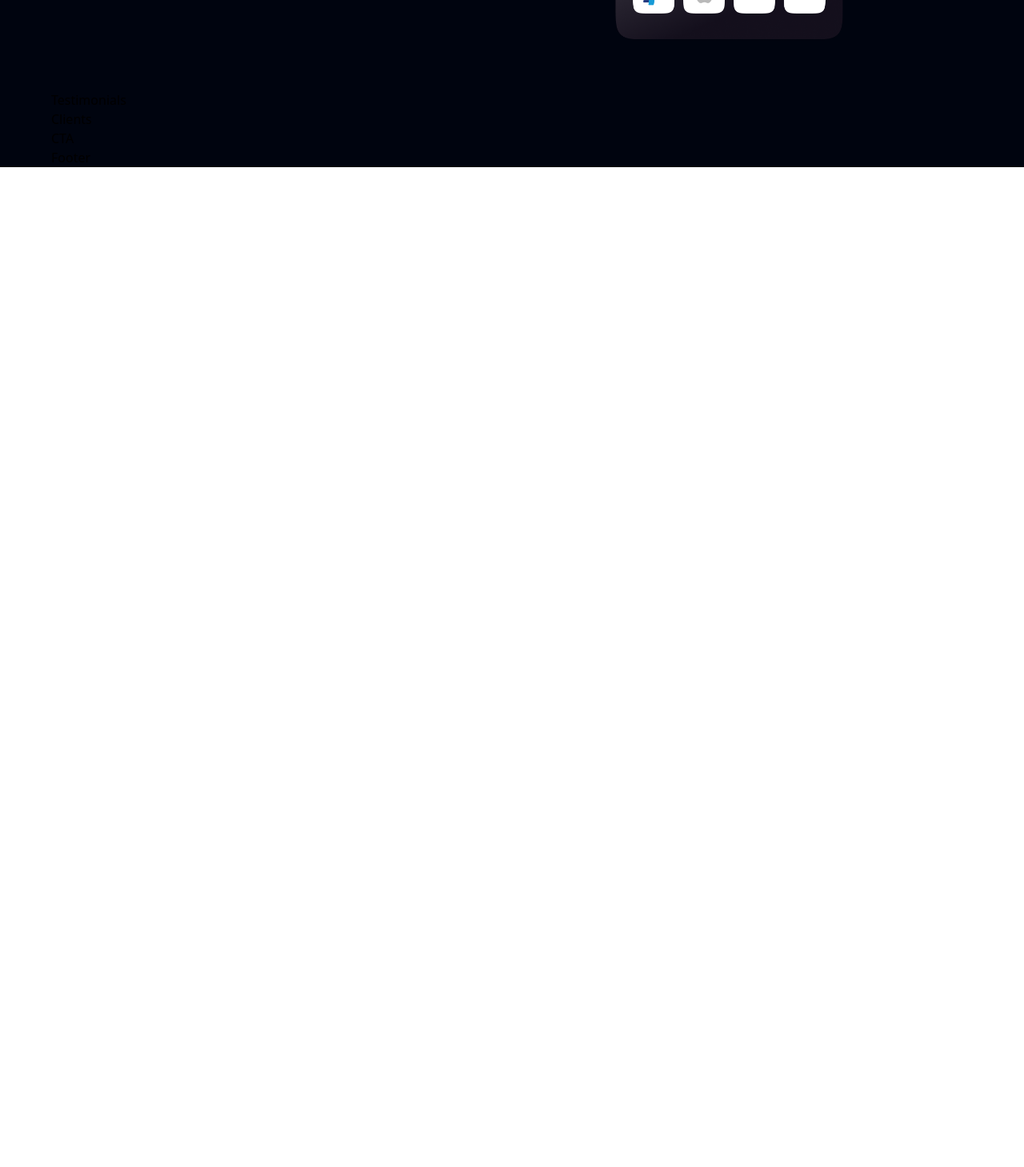
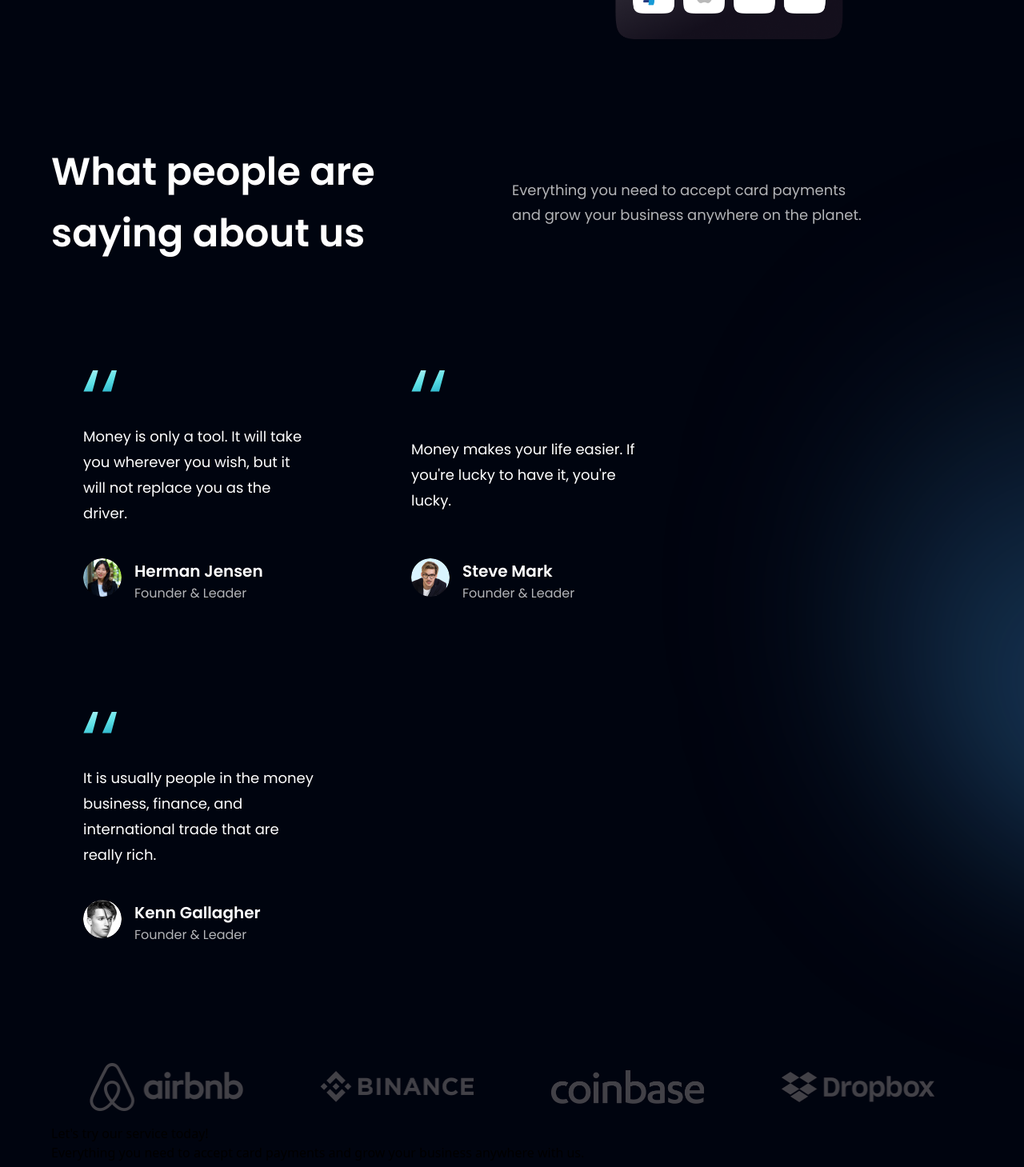
Before and after one commit to leonguyendotto/bank_demo, a React (Vite) app in the folder bank_demo_web/: page / in a window 1280 px wide. Shown: the part 2700-4159 px from the top of the page at 80% size. Before the commit the page ends 2909 px from the top, so only its background shows below. Built offline with nearby package versions, Linux system fonts and the light colour scheme.

Commit message:
update other sections

```diff
--- a/bank_demo_web/src/components/CTA.jsx
+++ b/bank_demo_web/src/components/CTA.jsx
@@ -1,8 +1,17 @@
-import React from 'react'
+import styles from '../style';
+import Button from './Button';
 
 const CTA = () => {
   return (
-    <div>CTA</div>
+    <section>
+      <div>
+        <h2>Let's try our service today!</h2>
+        <p>
+          Everything you need to accept card payments and grow your
+          business anywhere with us.
+        </p>
+      </div>
+    </section>
   )
 }
 
--- a/bank_demo_web/src/components/Clients.jsx
+++ b/bank_demo_web/src/components/Clients.jsx
@@ -1,8 +1,17 @@
-import React from 'react'
+import {clients} from "../constants";
+import styles from "../style";
 
 const Clients = () => {
   return (
-    <div>Clients</div>
+    <section className={`${styles.flexCenter} my-4`}>
+      <div className={`${styles.flexCenter} flex-wrap w-full`}>
+        {clients.map((client)=>(
+          <div key={client.id} className={`flex-1 ${styles.flexCenter} sm:min-w-[192px] min-w-[120px]`}>
+            <img src={client.logo} alt="client" className="sm:w-[192px] w-[100px] object-contain" />
+          </div>
+        ))}
+      </div>
+    </section>
   )
 }
 
--- a/bank_demo_web/src/components/FeedbackCard.jsx
+++ b/bank_demo_web/src/components/FeedbackCard.jsx
@@ -1,8 +1,26 @@
-import React from 'react'
+import {quotes} from '../assets'
 
-const FeedbackCard = () => {
+const FeedbackCard = ( {content, name, title, img}) => {
   return (
-    <div>FeedbackCard</div>
+    <div className="flex justify-between flex-col px-10 py-12 rounded-[20px]
+    max-w-[370px] md:mr-10 sm:mr-5 mr-0 my-5 feedback-card">
+      <img src={quotes} alt="doubles_quotes"
+      className="w-[42px] h-[27px] object-contain"/>
+      <p className="font-poppins font-normal text-[18px] leading-[32px] text-white my-10">
+        {content}
+      </p>
+      <div className="flex flex-row">
+        <img src={img} alt={name} className="w-[48px] h-[48px] rounded-full"/>
+        <div className="flex flex-col ml-4">
+          <h4 className="font-poppins font-semibold text-[20px] leading-[32px] text-white">
+            {name}
+          </h4>
+          <p className="font-poppins font-normal text-[16px] leading-[24px] text-dimWhite">
+            {title}
+          </p>
+        </div>
+      </div>
+    </div>
   )
 }
 
--- a/bank_demo_web/src/components/Testimonials.jsx
+++ b/bank_demo_web/src/components/Testimonials.jsx
@@ -1,8 +1,30 @@
-import React from 'react'
+import {feedback} from '../constants';
+import styles from '../style';
+import FeedbackCard from './FeedbackCard';
 
 const Testimonials = () => {
   return (
-    <div>Testimonials</div>
+    <section id="clients" className={`${styles.paddingY} ${styles.flexCenter} flex-col relative`}>
+      <div className="absolute z-[0] w-[60%] h-[60%] -right-[50%] rounded-full blue__gradient" />
+      <div className="w-full flex justify-between items-center md:flex-row flex-col sm:mb-16
+      mb-6 relative z-[1]">
+        <h1 className={styles.heading2}>
+          What people are <br className="sm:block hidden"/> saying about us
+        </h1>
+        <div className="w-full md:mt-0 mt-6">
+          <p className={`${styles.paragraph} text-left max-w-[450px]`}>
+            Everything you need to accept card payments and grow your business
+            anywhere on the planet.
+          </p>
+        </div>
+      </div>
+      <div className="flex flex-wrap sm:justify-start justify-center w-full feedback-container
+      relateve z-[1]">
+        {feedback.map((card)=> (
+          <FeedbackCard key={card.id}{...card}/>
+        ))}
+      </div>
+    </section>
   )
 }
 
```
